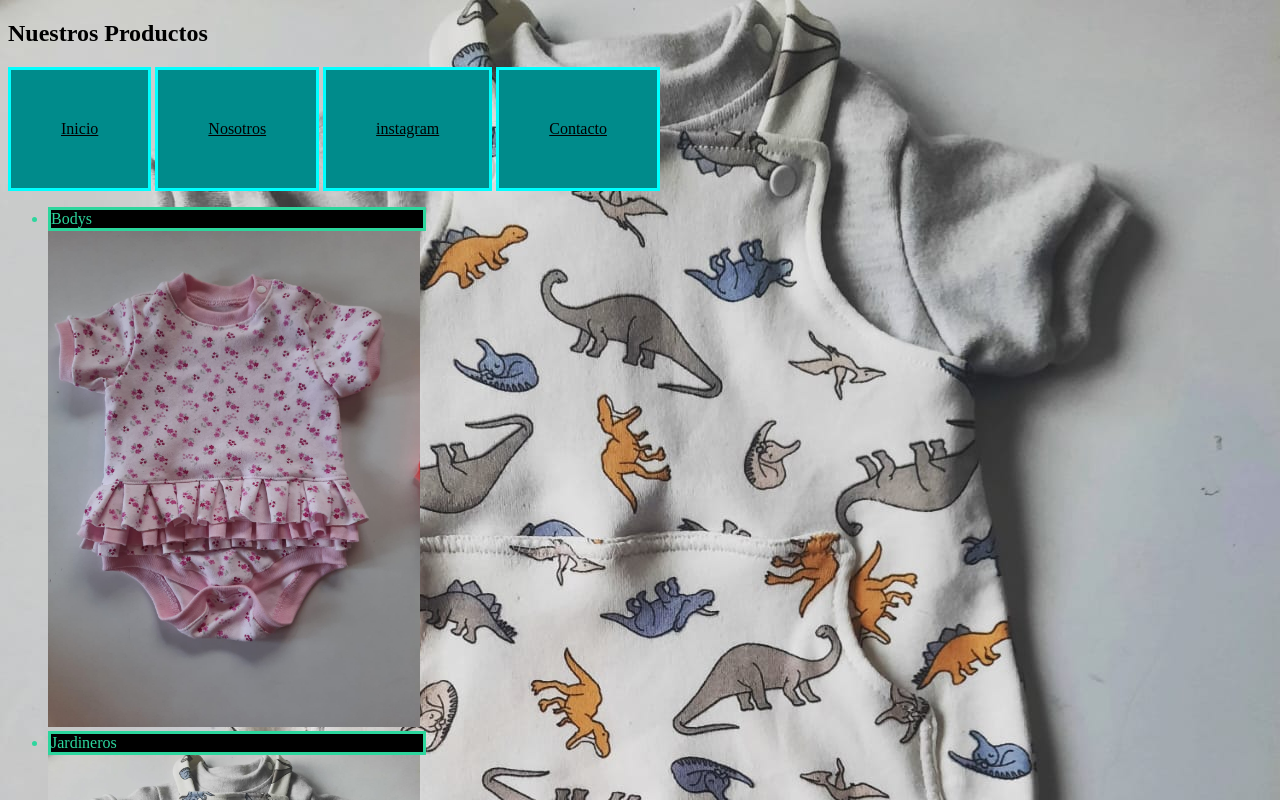
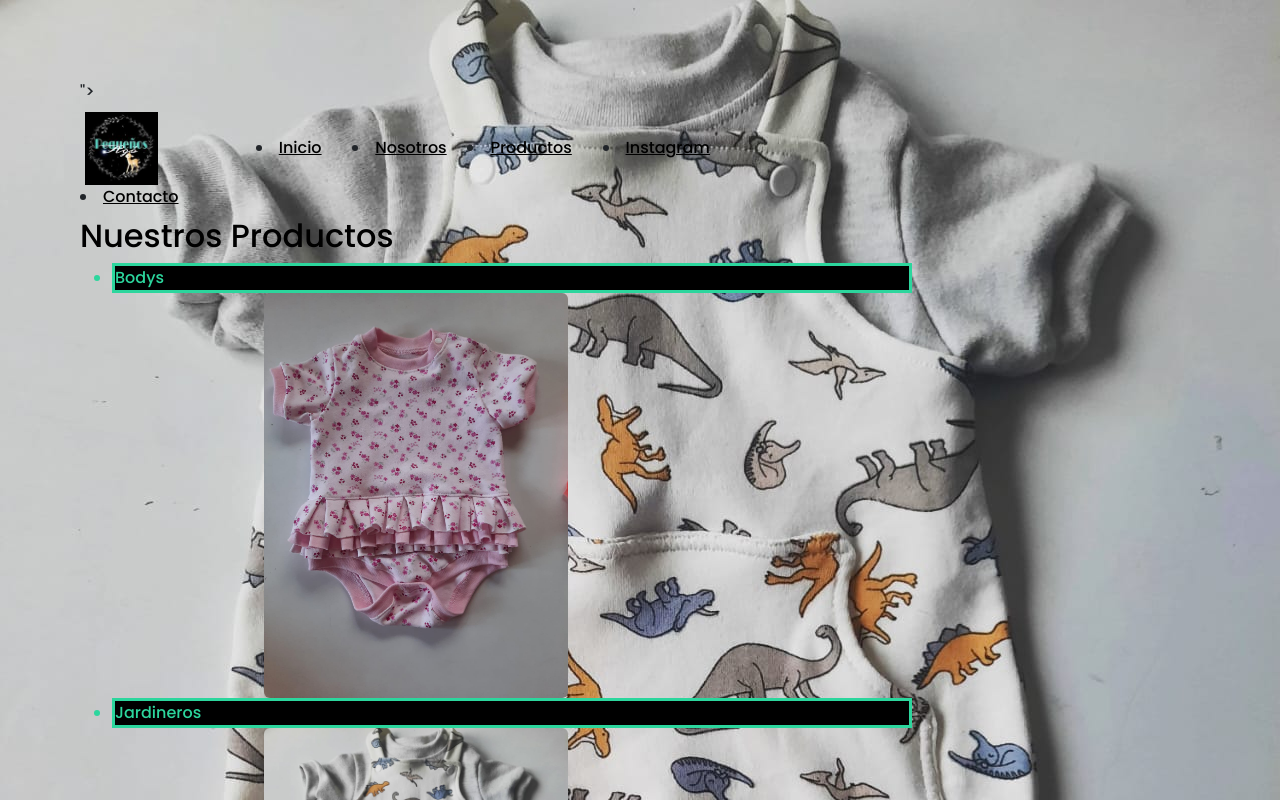
Before and after one commit to Abuin-Joel/Proyecto-1, a website: page productos.html in a window 1280 px wide. Shown: the top 800 px of the page. Drawn offline with nearby package versions, Linux system fonts and the light colour scheme.

Commit message:
ultimos cambios

```diff
--- a/hindex.css/style.css
+++ b/hindex.css/style.css
@@ -1,36 +1,110 @@
+
+/* IMPORTS */
+@import url('https://fonts.googleapis.com/css2?family=Poppins:ital,wght@0,300;0,500;1,500&display=swap');
+
+/*VARIABLES*/
+
+:root {
+    /* pallete */
+ --primary: #44FFD1;
+ --secondary: #D3B88C;
+ --light: #F4F2F3;
+ --accent: #000000;
+
+ /*font-sizes*/
+--text-xxl: 4.8em;
+--text-xl: 3.6em;
+--text-lg: 3.2em;
+--text-md: 2.2em;
+--text-sm: 1.6em;
+--text-xs: 1.2em;
+
+/*spacings*/
+--sp--xxl: 12rem
+--sp--xl: 8rem
+--sp--lg: 5rem
+--sp--md: 3.2rem
+--sp--sm: 1.6rem
+--sp--xs: 0.8rem
+
+}
 
 
-html {background-image: url('../img/índice.2.jpg');
+/* NORMALIZE */
+
+*{
+    margin: 0;
+    padding: 0;
+    box-sizing: border-box;
+}
+
+html{
+    font-size: 62,5% ;
+}
+
+body {
+    font-family: 'Poppins', sans-serif;
+    background-image: url('../img/índice.2.jpg');
     background-attachment: fixed;
     width: 100vh;
-padding: 0%;}
-
-p{background-color: aqua;
-border-style: groove;
-position: relative;
-left:0%;}
+    padding: 5em;
+    overflow-x: hidden;
+}
 
 
 
-textarea {background-color: aqua;}
+.section__carrusel {
+    display: contents;
+    justify-content: center;
+}
 
 
-.NombresProductos {color: rgb(44, 214, 157);
-    width: 50%;
+p{
+    background-color: aqua;
+    border-style: groove;
+    position: relative;
+    left:0%;
+}
+
+
+
+textarea {
+    background-color: aqua;
+}
+
+
+.NombresProductos {
+    margin-inline-end: auto;
+    color: rgb(44, 214, 157);
+    width: 100vh;
     border: solid;
-background-color: black;}
+    background-color: black;
+}
 
-nav li { display: inline-block;
+
+.nav__li {
+
+    display: inline-flex;
    border-style: solid;
    border-color: aqua;
-padding: 50px 50px 50px;
    background-color: darkcyan;
-position: relative;}
+    list-style-type: none;
+    align-items: center;
+}
+
+#li {
+    margin-right: 10px;
+    justify-content: space-around;
+}
+
+#logo {padding-left: 5px;}
 
 .stilo-a {color: black;}
 
-.footer {position: relative;
+.footer {
+    position: relative;
     bottom: 0%;
-left: 500px;}
+    left: 500px;
+}
 
 img { width: 50%;}
--- a/productos.html
+++ b/productos.html
@@ -1,5 +1,6 @@
 <!DOCTYPE html>
 <html lang="en">
+    <link href="https://cdn.jsdelivr.net/npm/bootstrap@5.2.2/dist/css/bootstrap.min.css" rel="stylesheet" integrity="sha384-Zenh87qX5JnK2Jl0vWa8Ck2rdkQ2Bzep5IDxbcnCeuOxjzrPF/et3URy9Bv1WTRi" crossorigin="anonymous">">
     <link rel="stylesheet" href="./hindex.css/style.css">
 
 <head>
@@ -12,21 +13,48 @@
 </head>
 
 <body>
+
+    <header>
+
+        <nav class="navbar navbar-dark bg--primary">
+
+            <a href="./img/icono.jpg">
+                <img id="logo" src="./img/icono.jpg" alt="icono">
+            </a>
+
+            <li id="li">
+                <a class="stilo-a" href="inicio.html"> Inicio</a>
+            </li>
+            <li>
+                <a class="stilo-a" href="nosotros.html">Nosotros</a>
+            </li>
+            <li id="li">
+                <a class="stilo-a" href="productos.html"> Productos</a>
+            </li>
+            <li id="li">
+                <a class="stilo-a" href="instagram.html">Instagram</a>
+            </li>
+            <li id="li">
+                <a class="stilo-a" href="Contacto.html"> Contacto</a>
+            </li>
+
+          </nav>
+
+    </header>
+
     <h2 class="stilo-a">Nuestros Productos</h2>
-    <nav>
-        <li><a class="stilo-a" href="Home.html">Inicio</a></li>
-        <li><a class="stilo-a" href="nosotros.html">Nosotros</a></li>
-        <li><a class="stilo-a" href="instagram.html">instagram</a></li>
-        <li><a class="stilo-a" href="contacto.html">Contacto</a></li>
-    </nav>
+    <ul>
 
-        <ul>
-<li class="NombresProductos">Bodys</li>  <img src="./img/índice4.jpg" alt="body de nena rosa con flecos">
-<li class="NombresProductos">Jardineros</li> <img src="./img/índice.2.jpg" alt="jardinero de nene blanco con dibujos de dinosaurios">
-<li class="NombresProductos">Ajuar verano/invierno</li> <img src="./img/índice3.jpg" alt="body y short para nene temporada verano">
-        </ul>
+        <li class="NombresProductos">Bodys</li>  <img src="./img/índice4.jpg" class="rounded mx-auto d-block" alt="body de nena rosa con flecos">
+
+        <li class="NombresProductos">Jardineros</li> <img src="./img/índice.2.jpg" class="rounded mx-auto d-block" alt="jardinero de nene blanco con dibujos de dinosaurios">
+
+        <li class="NombresProductos">Ajuar verano/invierno</li> <img src="./img/índice3.jpg" class="rounded mx-auto d-block" alt="body y short para nene temporada verano">
+
+    </ul>
 
 <footer class="footer">  <b> <strong> Derechos Reservados &copy; 2022 </strong> </b> </footer>
+<script src=" https://cdn.jsdelivr.net/npm/bootstrap@5.2.2/dist/js/bootstrap.bundle.min.js" integrity="sha384-OERcA2EqjJCMA+/3y+gxIOqMEjwtxJY7qPCqsdltbNJuaOe923+mo//f6V8Qbsw3" crossorigin="anonymous"></script>
 
 </body>
 </html>
```
Also changed, not shown: Home.html (deleted, +0 -25 lines), contacto.html (+39 -6 lines), inicio.html (added, +93 -0 lines), instagram.html (+34 -8 lines), nosotros.html (+33 -6 lines), package.json (added, +23 -0 lines), img/Rectangle 7banner.jpg (added), 2 other files. Lines whose indentation alone changed are shown as unchanged.
